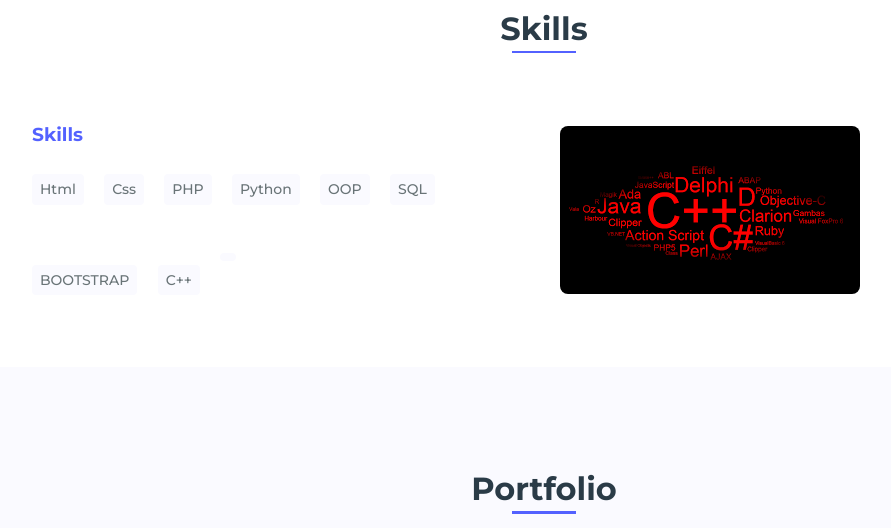
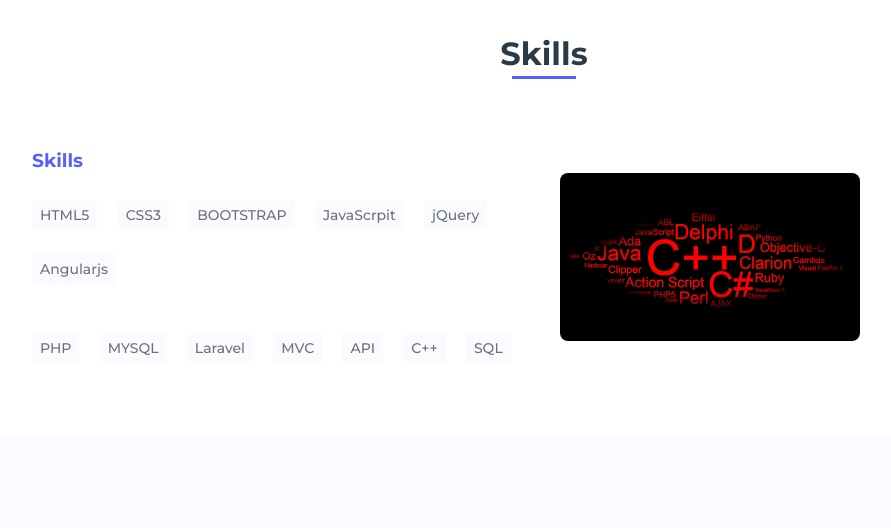
Before and after one commit to Ramy-Abadeer/RamyAbadeer-Resume, a plain HTML site: page index.html in a window 1280 px wide. Shown: the part 2785-3313 px from the top of the page, without its empty margins (96-987 px from the left). Drawn offline with nearby package versions, Linux system fonts and the light colour scheme.

Commit message:
first commit

```diff
--- a/index.html
+++ b/index.html
@@ -94,14 +94,18 @@
                         Responsibilities: Serving as the first point of contact for customers seeking technical assistance over the phone or email;
                         Performing remote troubleshooting through diagnostic techniques and pertinent questions; Determining the best solution
                         based on the issue and details provided by customers.
+                        <br><br>
+                        <a type="submit" href="https://drive.google.com/file/d/1zSCUoOePbLjTQjRnt3l5TQsL45tnZdPq/view?usp=sharing" target="_blank" class="contact__button1">Download CV</a>
                       </p>
 
-                                                <br>
 
-                            <a type="submit" href="https://drive.google.com/file/d/1zSCUoOePbLjTQjRnt3l5TQsL45tnZdPq/view?usp=sharing" target="_blank" class="contact__button1">Download CV</a>
+
+
 
 
                         <div class="about__social">
+
+                            <br>
                             <a href="https://www.linkedin.com/in/ramy-abadeer-928942183/" target="_blank" class="about__social-icon"><i class='bx bxl-linkedin' ></i></a>
                             <a href="https://github.com/Ramy-Abadeer" target="_blank" class="about__social-icon"><i class='bx bxl-github' ></i></a>
                             <a href="https://api.whatsapp.com/send?phone=01027383999" target="_blank" class="about__social-icon"><i class='bx bxl-whatsapp' ></i></a>
@@ -117,17 +121,21 @@
                 <div class="skills__container bd-grid">
                     <div class="skills__box">
                         <h3 class="skills__subtitle">Skills</h3>
-                        <span class="skills__name">Html</span>
-                        <span class="skills__name">Css</span>
-                        <span class="skills__name">PHP</span>
-                        <span class="skills__name">Python</span>
-                        <span class="skills__name">OOP</span>
-                        <span class="skills__name">SQL</span>
+                        <span class="skills__name">HTML5</span>
+                        <span class="skills__name">CSS3</span>
+                        <span class="skills__name">BOOTSTRAP</span>
+                        <span class="skills__name">JavaScrpit</span>
+                        <span class="skills__name">jQuery</span>
+                        <span class="skills__name">Angularjs</span>
 
                         <h3 class="skills__subtitle"></h3>
-                        <span class="skills__name">BOOTSTRAP</span>
+                        <span class="skills__name">PHP</span>
+                        <span class="skills__name">MYSQL</span>
+                        <span class="skills__name">Laravel</span>
+                        <span class="skills__name">MVC</span>
+                        <span class="skills__name">API</span>
                         <span class="skills__name">C++</span>
-                        <span class="skills__name"></span>
+                        <span class="skills__name">SQL</span>
                     </div>
 
                     <div class="skills__img">
@@ -161,12 +169,28 @@
                 <h2 class="section-title">CERTIFICATIES</h2>
                 <div class="portfolio__container bd-grid">
                     <div class="portfolio__img">
+                        <img src="assets/img/Capture5.PNG" alt="">
+
+                        <div class="portfolio__link">
+                            <a href="https://www.coursera.org/account/accomplishments/verify/LMESADAFDTDZ" target="_blank" class="portfolio__link-name">Building Web Applications in PHP</a>
+                         </div>
+                     </div>
+                    <div class="portfolio__img">
+                        <img src="assets/img/Capture3.PNG" alt="">
+
+                        <div class="portfolio__link">
+                            <a href="https://www.coursera.org/account/accomplishments/verify/44PCTZZJBKYF" target="_blank" class="portfolio__link-name">Python Basics CERTIFICATE</a>
+                         </div>
+                     </div>
+
+                    <div class="portfolio__img">
                         <img src="assets/img/Capture.PNG" alt="">
 
                         <div class="portfolio__link">
                             <a href="https://drive.google.com/file/d/1NrHu-wjhCTA5_ARqwzBzZRFkFdCs_m8p/view?usp=sharing" target="_blank" class="portfolio__link-name">WEB CHALLENGER CERTIFICATE</a>
                         </div>
                     </div>
+
                     <div class="portfolio__img">
                         <img src="assets/img/Capture2.PNG" alt="">
 
@@ -174,15 +198,7 @@
                             <a href="https://drive.google.com/file/d/1Z9TF3BDLlHqqK4k57FlGmBLoNhRqnpns/view?usp=sharing "target="_blank" class="portfolio__link-name">T-SQL CERTIFICATE</a>
                         </div>
                     </div>
-                    <div class="portfolio__img">
-                        <img src="assets/img/Capture3.PNG" alt="">
 
-                        <div class="portfolio__link">
-                            <a href="https://www.coursera.org/account/accomplishments/verify/44PCTZZJBKYF" target="_blank" class="portfolio__link-name">Python Basics CERTIFICATE</a>
-
-
-                    </div>
-                </div>
                  <div class="portfolio__img">
                         <img src="assets/img/Capture4.PNG" alt="">
 
@@ -191,8 +207,8 @@
 
 
                     </div>
+                    </div>
                 </div>
-            </div>
             </section>
 
             <!--===== CONTACT =====-->
```
Also changed, not shown: New Text Document.txt (added), assets/img/Capture5.PNG (added), 1 other file.
